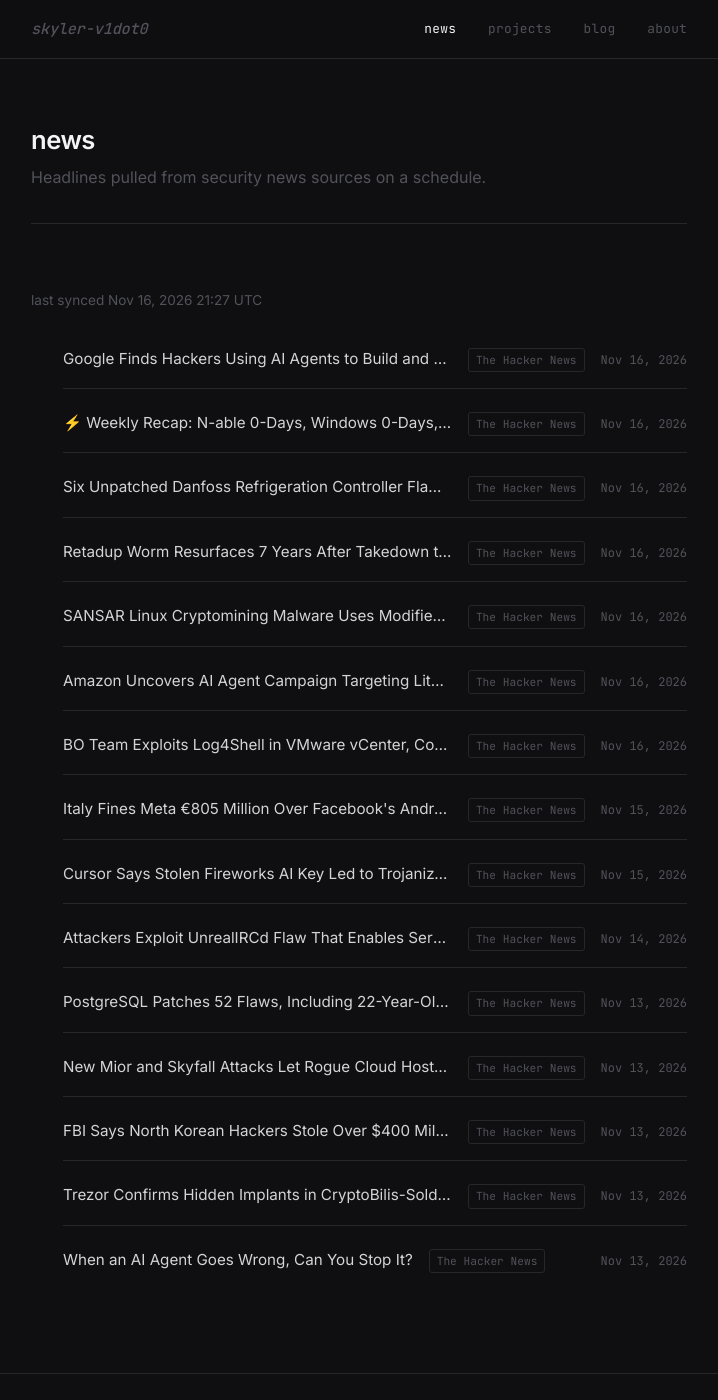
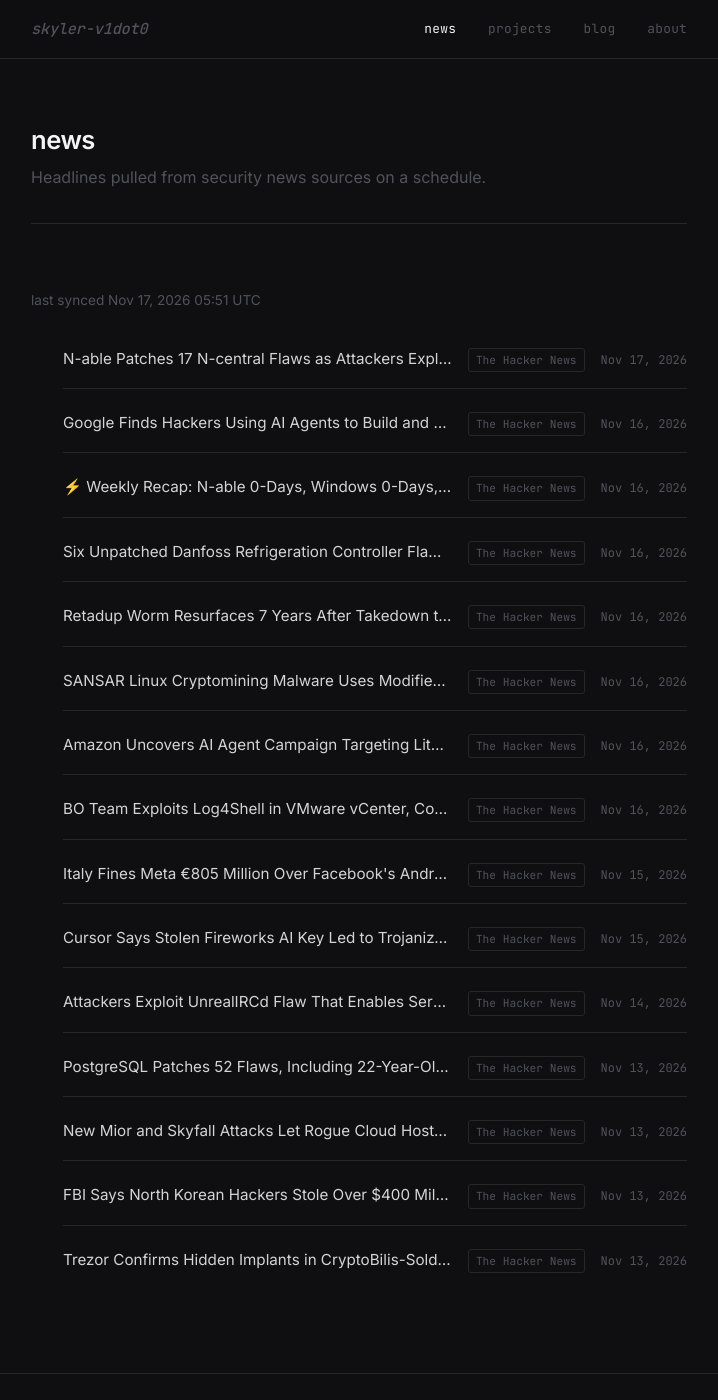
Before and after one commit to skyler-v1dot0/personal-site, a Jekyll site: the page built from news.html, in a window 1280 px wide and 1400 px high. Shown: the whole window, without its empty margins (281-999 px from the left). Built offline with Jekyll 4.4.1, drawn with Linux system fonts in a browser that asks for light colours.

Commit message:
chore: sync news feed [skip ci]

```diff
--- a/_data/news.yml
+++ b/_data/news.yml
@@ -1,6 +1,11 @@
 ---
-updated_at: '2026-11-16T21:27:27Z'
+updated_at: '2026-11-17T05:51:09Z'
 items:
+- title: N-able Patches 17 N-central Flaws as Attackers Exploit Earlier Bugs to Deploy
+    Crypto Miners
+  url: https://thehackernews.com/2026/11/n-able-patches-17-n-central-flaws-as.html
+  source: The Hacker News
+  published: '2026-11-17T05:00:34Z'
 - title: Google Finds Hackers Using AI Agents to Build and Run Exploits From Software
     Patches
   url: https://thehackernews.com/2026/11/google-finds-hackers-using-ai-agents-to.html
@@ -69,7 +74,3 @@ items:
   url: https://thehackernews.com/2026/11/trezor-confirms-hidden-hardware.html
   source: The Hacker News
   published: '2026-11-13T13:54:20Z'
-- title: When an AI Agent Goes Wrong, Can You Stop It?
-  url: https://thehackernews.com/2026/11/when-ai-agent-goes-wrong-can-you-stop-it.html
-  source: The Hacker News
-  published: '2026-11-13T11:52:31Z'
```
